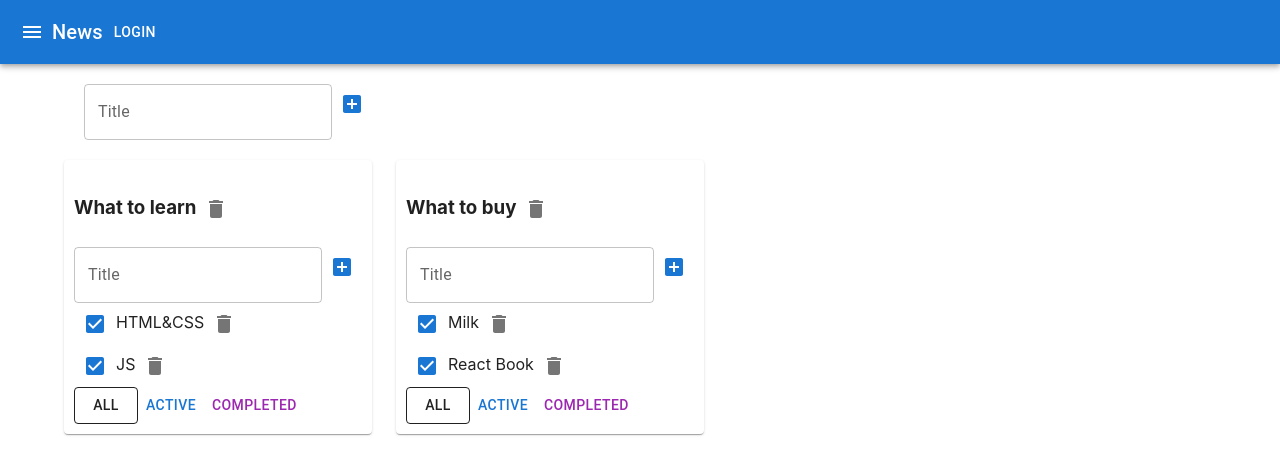
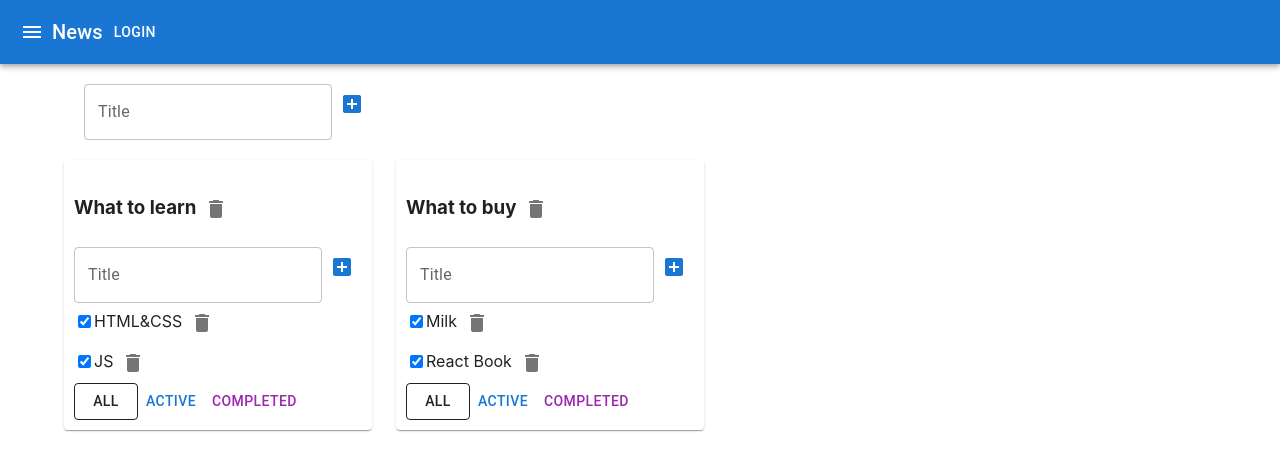
Before and after one commit to akach-dev/todolist-tuesday, a React (Create React App) app: page / in a window 1280 px wide. Shown: the top 474 px of the page. Built offline with nearby package versions, Linux system fonts and the light colour scheme.

Commit message:
lesson 8 done

```diff
--- a/src/App.tsx
+++ b/src/App.tsx
@@ -128,7 +128,7 @@ function App() {
        <AppBar position="static">
          <Toolbar>
            <IconButton edge="start" color="inherit" aria-label="menu">
-                        <Menu />
+             <Menu/>
            </IconButton>
            <Typography variant="h6">
              News
@@ -147,10 +147,10 @@ function App() {
                let tasksForTodolist = allTodolistTasks;
 
                if (tl.filter === "active") {
-                                tasksForTodolist = allTodolistTasks.filter(t => t.isDone === false);
+                 tasksForTodolist = allTodolistTasks.filter(t => !t.isDone);
                }
                if (tl.filter === "completed") {
-                                tasksForTodolist = allTodolistTasks.filter(t => t.isDone === true);
+                 tasksForTodolist = allTodolistTasks.filter(t => t.isDone);
                }
 
                return <Grid key={tl.id} item>
--- /dev/null
+++ b/src/MyCheckbox.tsx
@@ -0,0 +1,13 @@
+import React, {ChangeEvent, FC} from 'react';
+
+type MyCheckboxPropsType = {
+  checked: boolean
+  onChange: (event: boolean) => void
+}
+
+export const MyCheckbox: FC<MyCheckboxPropsType> = ({checked, onChange}) => {
+  const onChangeHandler = (e: ChangeEvent<HTMLInputElement>) => {
+    onChange(e.currentTarget.checked)
+  };
+  return <input type="checkbox" checked={checked} onChange={onChangeHandler}/>
+};
--- a/src/Todolist.tsx
+++ b/src/Todolist.tsx
@@ -5,6 +5,7 @@ import {EditableSpan} from './EditableSpan';
 import IconButton from '@mui/material/IconButton/IconButton';
 import {Delete} from "@mui/icons-material";
 import {Button, Checkbox} from "@mui/material";
+import {MyCheckbox} from "./MyCheckbox";
 
 
 export type TaskType = {
@@ -43,10 +44,16 @@ export function Todolist(props: PropsType) {
   const onActiveClickHandler = () => props.changeFilter("active", props.id);
   const onCompletedClickHandler = () => props.changeFilter("completed", props.id);
 
+
+  const onChangeHandler = (event: boolean, id: string) => {
+    props.changeTaskStatus(id, event, props.id);
+  }
+
+
   return <div>
-        <h3> <EditableSpan value={props.title} onChange={changeTodolistTitle} />
+    <h3><EditableSpan value={props.title} onChange={changeTodolistTitle}/>
       <IconButton onClick={removeTodolist}>
-                <Delete />
+        <Delete/>
       </IconButton>
     </h3>
     <AddItemForm addItem={addTask}/>
@@ -54,25 +61,26 @@ export function Todolist(props: PropsType) {
       {
         props.tasks.map(t => {
           const onClickHandler = () => props.removeTask(t.id, props.id)
-                    const onChangeHandler = (e: ChangeEvent<HTMLInputElement>) => {
-                        let newIsDoneValue = e.currentTarget.checked;
-                        props.changeTaskStatus(t.id, newIsDoneValue, props.id);
-                    }
+          // const onChangeHandler = (e: ChangeEvent<HTMLInputElement>) => {
+          //   let newIsDoneValue = e.currentTarget.checked;
+          //   props.changeTaskStatus(t.id, newIsDoneValue, props.id);
+          // }
           const onTitleChangeHandler = (newValue: string) => {
             props.changeTaskTitle(t.id, newValue, props.id);
           }
 
 
           return <div key={t.id} className={t.isDone ? "is-done" : ""}>
-                        <Checkbox
-                            checked={t.isDone}
-                            color="primary"
-                            onChange={onChangeHandler}
-                        />
+            <MyCheckbox checked={t.isDone} onChange={(event) => onChangeHandler(event, t.id)}/>
+            {/*<Checkbox*/}
+            {/*    checked={t.isDone}*/}
+            {/*    color="primary"*/}
+            {/*    onChange={onChangeHandler}*/}
+            {/*/>*/}
 
-                        <EditableSpan value={t.title} onChange={onTitleChangeHandler} />
+            <EditableSpan value={t.title} onChange={onTitleChangeHandler}/>
             <IconButton onClick={onClickHandler}>
-                            <Delete />
+              <Delete/>
             </IconButton>
           </div>
         })
```
Lines whose indentation alone changed are shown as unchanged.
